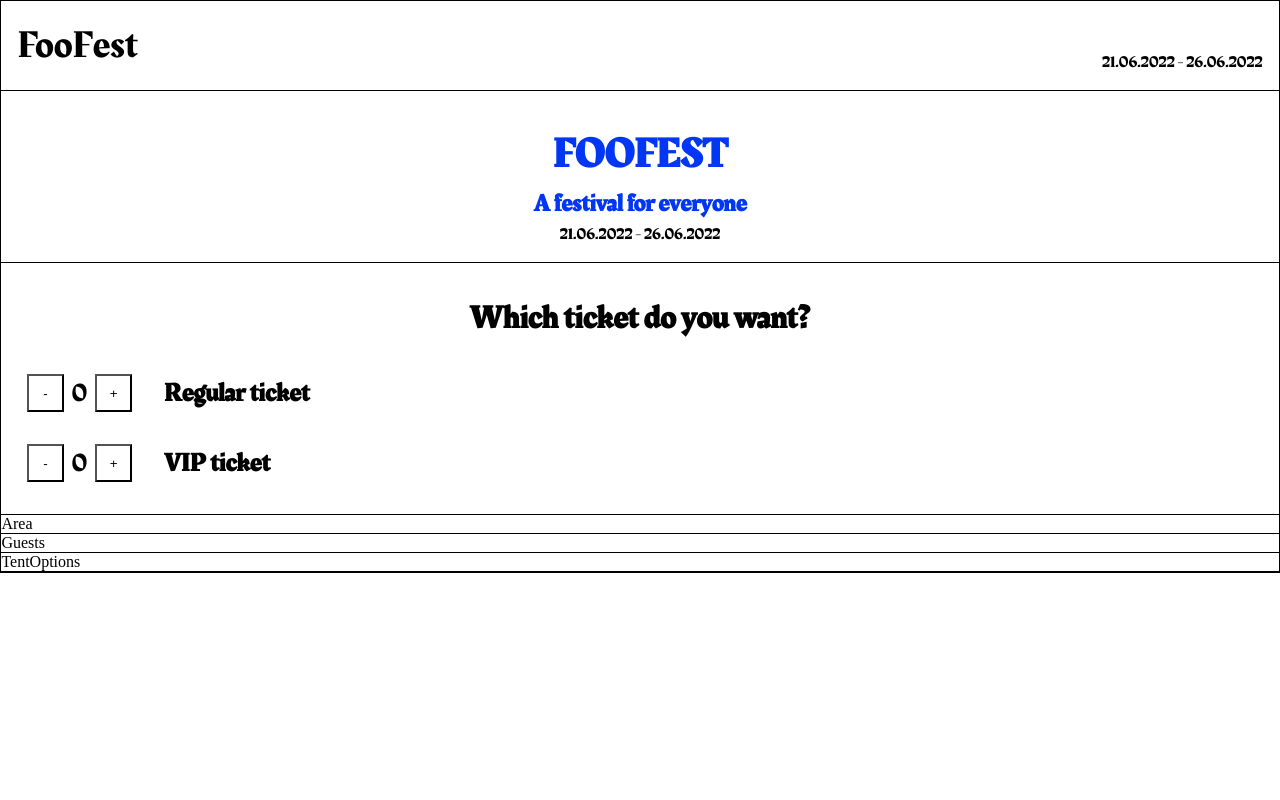
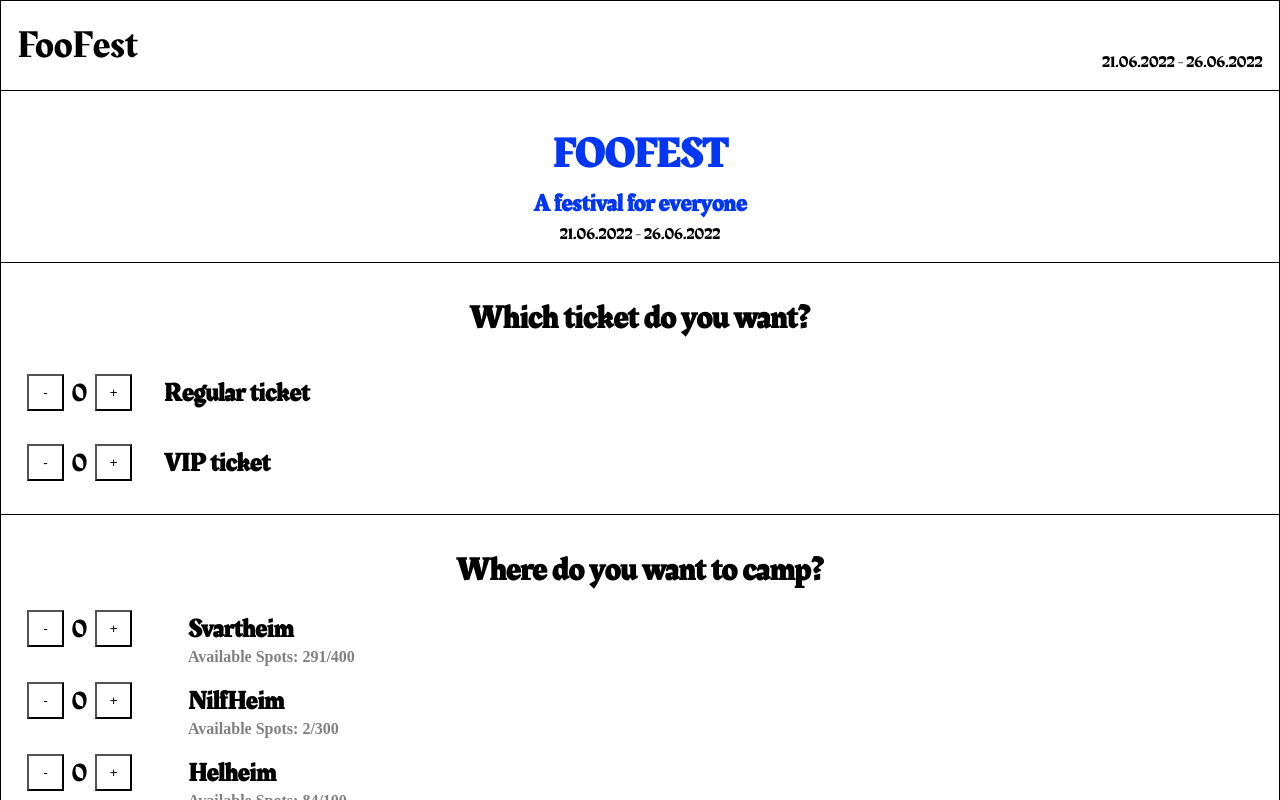
Before and after one commit to flamingofar/foofest-booking, a React (Create React App) app: page /tickets in a window 1280 px wide. Shown: the top 800 px of the page. Built offline with nearby package versions, Linux system fonts and the light colour scheme.

Commit message:
camping area layout

```diff
--- a/src/App.js
+++ b/src/App.js
@@ -4,8 +4,6 @@ import LineUp from "./components/Landing/LineUp/LineUp";
 import TicketInfo from "./components/Landing/TicketInfo/TicketInfo";
 import InfoAside from "./components/Landing/InfoAside/InfoAside";
 import Nav from "./components/Nav/Nav";
-
-import { Routes, Route } from "react-router-dom";
 
 function App() {
 	return (
--- a/src/components/Tickets/Area/Area.js
+++ b/src/components/Tickets/Area/Area.js
@@ -1,5 +1,19 @@
+import SingleArea from "./SingleArea/SingleArea";
+
+import "./Area.scss";
 function Area() {
-	return <div>Area</div>;
+	return (
+		<section className="section_p">
+			<h2>Where do you want to camp?</h2>
+			<ul>
+				<SingleArea title={"Svartheim"} spots={400} spotsAvai={291} />
+				<SingleArea title={"NilfHeim"} spots={300} spotsAvai={2} />
+				<SingleArea title={"Helheim"} spots={100} spotsAvai={84} />
+				<SingleArea title={"Muspelheim"} spots={200} spotsAvai={61} />
+				<SingleArea title={"Alfheim"} spots={250} spotsAvai={84} />
+			</ul>
+		</section>
+	);
 }
 
 export default Area;
--- /dev/null
+++ b/src/components/Tickets/Area/SingleArea/SingleArea.js
@@ -0,0 +1,23 @@
+import "./_SingleArea.scss";
+
+function SingleArea({ title, spots, spotsAvai }) {
+	return (
+		<li className="single_area">
+			<div>
+				<button className="choice_btn">-</button>
+				<p>0</p>
+				<button className="choice_btn">+</button>
+			</div>
+			<div>
+				<p>
+					<strong>{title}</strong>
+				</p>
+				<span>
+					Available Spots: {spotsAvai}/{spots}
+				</span>
+			</div>
+		</li>
+	);
+}
+
+export default SingleArea;
--- /dev/null
+++ b/src/components/Tickets/Area/SingleArea/_SingleArea.scss
@@ -0,0 +1,31 @@
+.single_area {
+	display: flex;
+
+	& > div:first-child {
+		display: flex;
+		padding-inline-end: 2rem;
+		p {
+			font-size: 1.6rem;
+			padding-inline: 0.5rem;
+		}
+	}
+	& > div:last-child {
+		display: flex;
+		flex-direction: column;
+		align-items: flex-start;
+
+		span {
+			font-weight: bold;
+			color: grey;
+		}
+	}
+	div {
+		padding-block-start: 1rem;
+		margin-inline-end: 1.5rem;
+
+		display: flex;
+	}
+	p {
+		font-size: 1.6rem;
+	}
+}
--- a/src/components/Tickets/TicketChoice/TicketChoice.js
+++ b/src/components/Tickets/TicketChoice/TicketChoice.js
@@ -7,9 +7,9 @@ function TicketChoice() {
 			<div>
 				<div>
 					<div>
-						<button>-</button>
+						<button className="choice_btn">-</button>
 						<p>0</p>
-						<button>+</button>
+						<button className="choice_btn">+</button>
 					</div>
 					<div>
 						<p>
@@ -19,9 +19,9 @@ function TicketChoice() {
 				</div>
 				<div>
 					<div>
-						<button>-</button>
+						<button className="choice_btn">-</button>
 						<p>0</p>
-						<button>+</button>
+						<button className="choice_btn">+</button>
 					</div>
 					<div>
 						<p>
--- a/src/components/Tickets/TicketChoice/_TicketChoice.scss
+++ b/src/components/Tickets/TicketChoice/_TicketChoice.scss
@@ -6,10 +6,6 @@
 	text-align: center;
 	p:last-child {
 		color: $text-color;
-	}
-	h2 {
-		text-align: center;
-		font-size: 2rem;
 	}
 
 	& > div {
@@ -27,9 +23,4 @@
 			padding-inline: 0.5rem;
 		}
 	}
-
-	button {
-		width: 2.3rem;
-		height: auto;
-	}
 }
--- a/src/components/Tickets/Tickets.js
+++ b/src/components/Tickets/Tickets.js
@@ -17,7 +17,7 @@ function Tickets() {
 	return (
 		<>
 			<Nav />
-			<main>
+			<main className="tickets-main">
 				<div className="title ticket_choice">
 					<h1>FooFest</h1>
 					<p>A festival for everyone</p>
--- a/src/components/Tickets/_Tickets.scss
+++ b/src/components/Tickets/_Tickets.scss
@@ -1,4 +1,10 @@
 @use "../../styles/abstracts/variables" as *;
+
+.tickets-main {
+	h2 {
+		text-align: center;
+		font-size: 2rem;
+	}
 
 	p {
 		font-family: $primary-font;
@@ -10,3 +16,4 @@ form {
 		align-items: center;
 		background-color: $bg-color;
 	}
+}
--- a/src/styles/abstracts/_base.scss
+++ b/src/styles/abstracts/_base.scss
@@ -40,3 +40,7 @@ main {
 		background-color: $bg-color;
 	}
 }
+
+.section_p {
+	padding: 2rem 1.6rem;
+}
--- a/src/styles/shared/_buttons.scss
+++ b/src/styles/shared/_buttons.scss
@@ -14,3 +14,8 @@
 
 	border: $border-color $border-thickness solid;
 }
+
+.choice_btn {
+	width: 2.3rem;
+	height: 2.3rem;
+}
```
Lines whose indentation alone changed are shown as unchanged.
